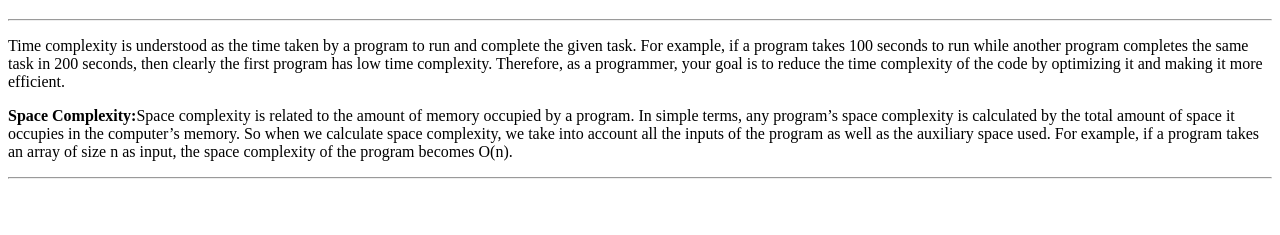
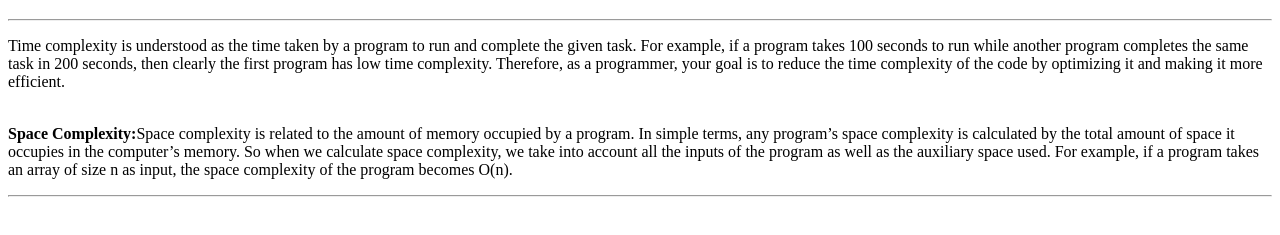
Before and after one commit to acciojob/time-and-space-complexity-salmaan737, a website: page main.html in a window 1280 px wide. Shown: the part 61-296 px from the top of the page. Drawn offline with Linux system fonts and the light colour scheme.

Commit message:
created a submission

```diff
--- a/main.html
+++ b/main.html
@@ -8,12 +8,11 @@
 
 <body>
 	<!-- the entire body must be written by student -->
-	<h1>Time and Space Complexity</h1>
-	<hr>
+	<h1>Time and Space Complexity</h1><hr>
 	<div>
 		<p>Time complexity is understood as the time taken by a program to run and complete the given task. For example, if a program takes 100 seconds to run while another program completes the same task in 200 seconds, then clearly the first program has low time complexity. Therefore, as a programmer, your goal is to reduce the time complexity of the code by optimizing it and making it more efficient.</div>
-</p>
-	<p><b>Space Complexity:</b>Space complexity is related to the amount of memory occupied by a program. In simple terms, any program’s space complexity is calculated by the total amount of space it occupies in the computer’s memory. So when we calculate space complexity, we take into account all the inputs of the program as well as the auxiliary space used. For example, if a program takes an array of size n as input, the space complexity of the program becomes O(n).</p>
+<br>
+	<b>Space Complexity:</b>Space complexity is related to the amount of memory occupied by a program. In simple terms, any program’s space complexity is calculated by the total amount of space it occupies in the computer’s memory. So when we calculate space complexity, we take into account all the inputs of the program as well as the auxiliary space used. For example, if a program takes an array of size n as input, the space complexity of the program becomes O(n).</p>
 <hr>
 </div>
 	<script type="text/javascript" src="./script.js">
```
